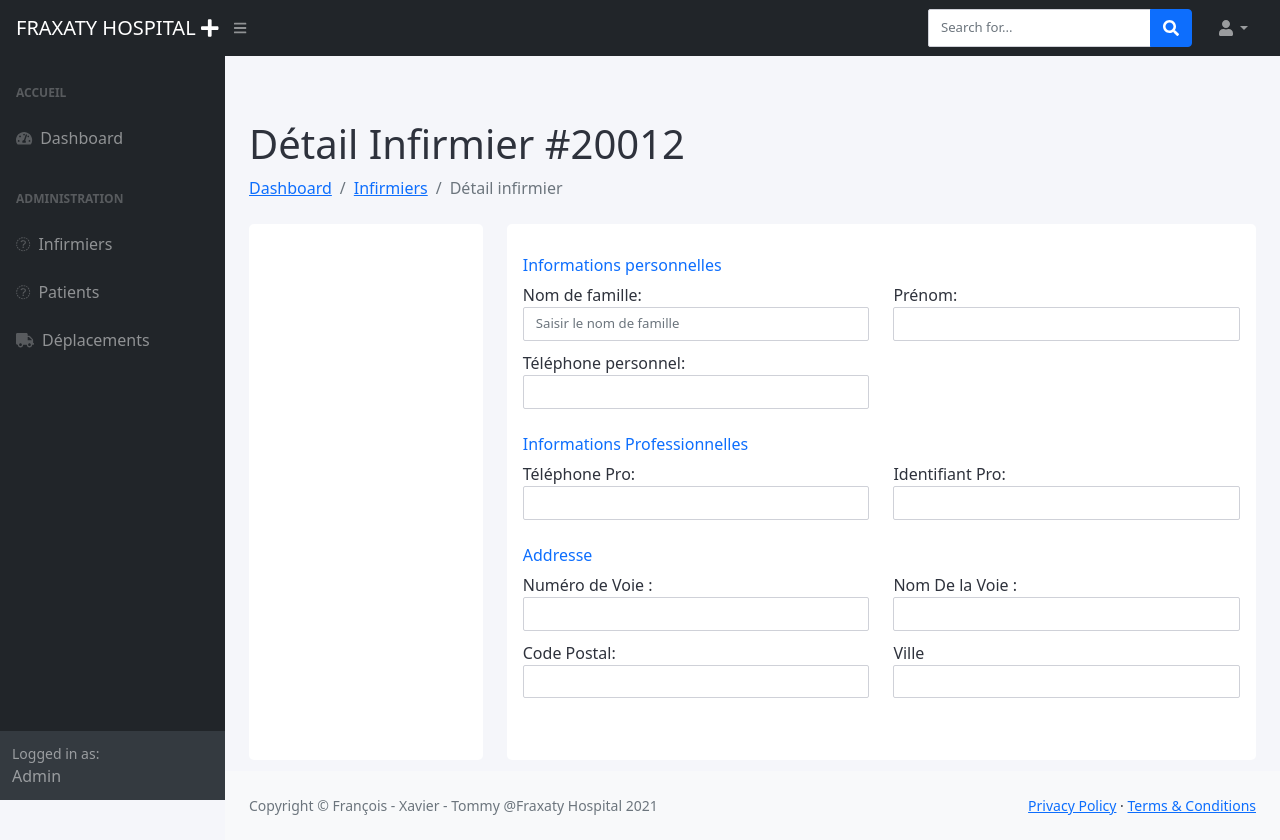
After one commit to Franec59/Fraxaty, a Flask app: template templates/infirmier.html in a window 1280 px wide. The commit adds this page. Run offline with Flask 2, Linux system fonts and the light colour scheme; the template is opened without the code that fills it, so the values that code supplies are empty; some libraries are stand-ins or nearby versions.

Commit message:
Experimental edits

```diff
--- a/app.py
+++ b/app.py
@@ -1,47 +1,37 @@
 from flask import Flask, render_template, request
-from controller.infirmiersController import InfirmiersController
-from model.infirmier import Infirmier
+from controller.infirmiersController import *
 
 
-infirmier = Infirmier()
-infirmiersController = InfirmiersController()
 
 app = Flask(__name__)
 
 
-@app.route("/infirmiers")
-def infirmiers():
-    return render_template("infirmiers.html")
 
-@app.route("/infirmiers")
-def affichage():
-    return infirmiersController.fetchInfirmiers(infirmier)
-
-@app.route('/deleteInfirmier/<int:id>')
-def deleteInfirmier(id_infirmier):
-    return infirmiersController.delete(infirmier, id_infirmier)
-
-@app.route('/addInfirmier')
-def addInfirmier():
-    return infirmiersController.add()
-
-@app.route('/traitementInfirmier', methods=['POST','GET'])
-def traitementInfirmier():
-    data = request.form
-    return infirmiersController.traitementInfirmier(infirmier, data)
-
-@app.route('/updateInfirmier')
-def updateInfirmier():
-    data = request.args
-    return infirmiersController.update(data)
-
-@app.route('/traitementUpdateInfirmier', methods=['POST','GET'])
-def traitementUpdateInfirmier():
-    data = request.form
-    return infirmiersController.traitementUpdateInfirmier(infirmier, data)
+@app.route("/")
+def dashboard():
+    return render_template('dashboard.html')
 
 
+@app.route("/infirmiers", methods=['POST', 'GET'])
+def infirmiers():
+    return InfirmiersController.infirmiers()
+
+@app.route("/infirmier/creation", methods=['POST', 'GET'])
+def creationInfirmier():
+    return InfirmiersController.infirmier("creation")
 
 
+@app.route("/infirmier/detail/<int:id>", methods=['POST', 'GET'])
+def detailInfirmier(id):
+    return InfirmiersController.infirmier( "detail", id)
 
-# app.run()
+
+@app.route("/infirmier/update/<int:id>", methods=['POST', 'GET'])
+def updateInfirmier(id):
+    return InfirmiersController.infirmier("update", id)
+
+
+@app.route("/infirmier/traitement/<context>", methods=['POST', 'GET'])
+def traitementInfirmier(context):
+    data = request.form
+    return InfirmiersController.traitement(context, data)
--- /dev/null
+++ b/static/css/fraxaty.css
@@ -0,0 +1,73 @@
+body {
+margin: 0;
+padding-top: 40px;
+color: #2e323c;
+background: #f5f6fa;
+position: relative;
+height: 100%;
+}
+.account-settings .user-profile {
+    margin: 0 0 1rem 0;
+    padding-bottom: 1rem;
+    text-align: center;
+}
+.account-settings .user-profile .user-avatar {
+    margin: 0 0 1rem 0;
+}
+.account-settings .user-profile .user-avatar img {
+    width: 90px;
+    height: 90px;
+    -webkit-border-radius: 100px;
+    -moz-border-radius: 100px;
+    border-radius: 100px;
+}
+.account-settings .user-profile h5.user-name {
+    margin: 0 0 0.5rem 0;
+}
+.account-settings .user-profile h6.user-email {
+    margin: 0;
+    font-size: 0.8rem;
+    font-weight: 400;
+    color: #9fa8b9;
+}
+.account-settings .about {
+    margin: 2rem 0 0 0;
+    text-align: center;
+}
+.account-settings .about h5 {
+    margin: 0 0 15px 0;
+    color: #007ae1;
+}
+.account-settings .about p {
+    font-size: 0.825rem;
+}
+.form-control {
+    border: 1px solid #cfd1d8;
+    -webkit-border-radius: 2px;
+    -moz-border-radius: 2px;
+    border-radius: 2px;
+    font-size: .825rem;
+    background: #ffffff;
+    color: #2e323c;
+}
+
+.card {
+    background: #ffffff;
+    -webkit-border-radius: 5px;
+    -moz-border-radius: 5px;
+    border-radius: 5px;
+    border: 0;
+    margin-bottom: 1rem;
+}
+
+.form-group {
+    margin-bottom: 10px;
+}
+
+.form-buttons {
+    margin-top: 20px;
+}
+
+.form-buttons button{
+    margin-right: 20px;
+}
--- a/templates/base.html
+++ b/templates/base.html
@@ -8,8 +8,11 @@
         <meta name="description" content="" />
         <meta name="author" content="" />
         <title>{% block title %} {{ page_title }} {% endblock %}</title>
+        {% block styles %}
         <link href="https://cdn.jsdelivr.net/npm/simple-datatables@latest/dist/style.css" rel="stylesheet" />
-        <link href="../static/css/styles.css" rel="stylesheet" />
+        <link href="/static/css/styles.css" rel="stylesheet" />
+        <link href="/static/css/fraxaty.css" rel="stylesheet" />
+        {% endblock styles %}
         <script src="https://cdnjs.cloudflare.com/ajax/libs/font-awesome/5.15.3/js/all.min.js" crossorigin="anonymous"></script>
     </head>
     <body class="sb-nav-fixed">
@@ -45,7 +48,7 @@
 
                         <div class="nav">
                             <div class="sb-sidenav-menu-heading">Accueil</div>
-                            <a class="nav-link" href="index.html">
+                            <a class="nav-link" href="/">
                                 <div class="sb-nav-link-icon"><i class="fas fa-tachometer-alt"></i></div>
                                 Dashboard
                             </a>
@@ -73,57 +76,14 @@
             </div>
             <div id="layoutSidenav_content">
                 <main>
-                    <div class="container-fluid px-4">
-                        <h1 class="mt-4">{{ page_title }}</h1>
-                        <ol class="breadcrumb mb-4">
-                            <li class="breadcrumb-item"><a href="index.html">Dashboard</a></li>
-                            <li class="breadcrumb-item active">{{ page_title }}</li>
-                        </ol>
-                        <div class="card mb-4">
-                            <div class="card-body">
-                                DataTables is a third party plugin that is used to generate the demo table below. For more information about DataTables, please visit the
-                                <a target="_blank" href="https://datatables.net/">official DataTables documentation</a>
-                                .
-                            </div>
-                        </div>
-                        <div class="card mb-4">
-                            <div class="card-header">
-                                <i class="fas fa-table me-1"></i>
-                                DataTable Example
-                            </div>
-                            <div class="card-body">
-                                <table id="datatablesSimple">
-                                    <thead>
-                                        <tr>
-                                            <th>Name</th>
-                                            <th>Position</th>
-                                            <th>Office</th>
-                                            <th>Age</th>
-                                            <th>Start date</th>
-                                            <th>Salary</th>
-                                        </tr>
-                                    </thead>
+                {% block main %}
 
-                                    <tbody>
-                                        <tr>
-                                            <td>Tiger Nixon</td>
-                                            <td>System Architect</td>
-                                            <td>Edinburgh</td>
-                                            <td>61</td>
-                                            <td>2011/04/25</td>
-                                            <td>$320,800</td>
-                                        </tr>
-
-                                    </tbody>
-                                </table>
-                            </div>
-                        </div>
-                    </div>
+                {% endblock main %}
                 </main>
                 <footer class="py-4 bg-light mt-auto">
                     <div class="container-fluid px-4">
                         <div class="d-flex align-items-center justify-content-between small">
-                            <div class="text-muted">Copyright &copy; Your Website 2021</div>
+                            <div class="text-muted">Copyright &copy; François - Xavier - Tommy @Fraxaty Hospital 2021</div>
                             <div>
                                 <a href="#">Privacy Policy</a>
                                 &middot;
@@ -135,8 +95,8 @@
             </div>
         </div>
         <script src="https://cdn.jsdelivr.net/npm/bootstrap@5.1.3/dist/js/bootstrap.bundle.min.js" crossorigin="anonymous"></script>
-        <script src="../static/js/scripts.js"></script>
+        <script src="/static/js/scripts.js"></script>
         <script src="https://cdn.jsdelivr.net/npm/simple-datatables@latest" crossorigin="anonymous"></script>
-        <script src="../static/js/datatables-simple-demo.js"></script>
+        <script src="/static/js/datatables-simple-demo.js"></script>
     </body>
 </html>
--- /dev/null
+++ b/templates/infirmier.html
@@ -0,0 +1,168 @@
+{% extends "base.html" %}
+
+{% block styles %}
+{{ super ()}}
+
+
+
+{% endblock styles %}
+
+{% block main %}
+
+
+<div class="container-fluid px-4">
+<h1 class="mt-4">Détail Infirmier #20012</h1>
+<ol class="breadcrumb mb-4">
+    <li class="breadcrumb-item"><a href="/">Dashboard</a></li>
+    <li class="breadcrumb-item"><a href="/infimiers">Infirmiers</a></li>
+    <li class="breadcrumb-item active">Détail infirmier</li>
+</ol>
+
+<div class="row gutters">
+<div class="col-xl-3 col-lg-3 col-md-12 col-sm-12 col-12">
+<div class="card h-100">
+	<div class="card-body">
+		<div class="account-settings">
+
+            {% if context == "detail" %}
+			<div class="user-profile">
+				<div class="user-avatar">
+					<img src="https://bootdey.com/img/Content/avatar/avatar7.png" alt="Maxwell Admin">
+				</div>
+				<!-- <h5 class="user-name">Yuki Hayashi</h5>
+				<h6 class="user-email">yuki@Maxwell.com</h6> -->
+			</div>
+			<div class="about">
+				<h5>Notes</h5>
+				<p>Master en Biologie</p>
+			</div>
+            {% endif %}
+
+            {% if context == "creation" %}
+			<div class="about">
+				<h5>Création Infirmier</h5>
+				<p>Veuillez saisir les informations concernant l'infirmier</p>
+			</div>
+            {% endif %}
+
+		</div>
+	</div>
+</div>
+</div>
+<div class="col-xl-9 col-lg-9 col-md-12 col-sm-12 col-12">
+<div class="card h-100">
+	<div class="card-body">
+
+        {% if context == "creation" or context == "update" %}
+        <form action="/infirmier/traitement/{{context}}" method="POST">
+        {% endif %}
+        <div class="row gutters">
+            <div class="col-xl-12 col-lg-12 col-md-12 col-sm-12 col-12">
+                <h6 class="mt-3 mb-2 text-primary">Informations personnelles</h6>
+            </div>
+            <div class="col-xl-6 col-lg-6 col-md-6 col-sm-6 col-12">
+                <div class="form-group">
+                    <label for="nom">Nom de famille:</label>
+                    <input class="form-control" type="text" value="{{infirmier_data.nom}}"  id="nom" name="nom" placeholder="Saisir le nom de famille" required>
+                </div>
+            </div>
+            <div class="col-xl-6 col-lg-6 col-md-6 col-sm-6 col-12">
+                <div class="form-group">
+                    <label for="prenom">Prénom:</label>
+                    <input class="form-control" value="{{infirmier_data.prenom}}"  type="text"  id="prenom" name="prenom" required>
+                </div>
+            </div>
+            <div class="col-xl-6 col-lg-6 col-md-6 col-sm-6 col-12">
+                <div class="form-group">
+                    <label for="tel_perso">Téléphone personnel:</label>
+                    <input class="form-control" value="{{infirmier_data.tel_perso}}"  type="tel" id="tel_perso" name="tel_perso" required>
+                </div>
+            </div>
+        </div>
+
+		<div class="row gutters">
+			<div class="col-xl-12 col-lg-12 col-md-12 col-sm-12 col-12">
+				<h6 class="mt-3 mb-2 text-primary">Informations Professionnelles</h6>
+			</div>
+			<div class="col-xl-6 col-lg-6 col-md-6 col-sm-6 col-12">
+				<div class="form-group">
+					<label for="nom">Téléphone Pro:</label>
+                    <input value="{{infirmier_data.tel_pro}}" class="form-control" type="tel" id="tel_pro" name="tel_pro" required>
+				</div>
+			</div>
+			<div class="col-xl-6 col-lg-6 col-md-6 col-sm-6 col-12">
+				<div class="form-group">
+					<label for="prenom">Identifiant Pro:</label>
+					<input value="{{infirmier_data.numero_pro}}" class="form-control" type="number" name="numero_pro" id="numero_pro" required>
+				</div>
+			</div>
+		</div>
+
+
+		<div class="row gutters">
+			<div class="col-xl-12 col-lg-12 col-md-12 col-sm-12 col-12">
+				<h6 class="mt-3 mb-2 text-primary">Addresse</h6>
+			</div>
+			<div class="col-xl-6 col-lg-6 col-md-6 col-sm-6 col-12">
+				<div class="form-group">
+					<label for="Street">Numéro de Voie :</label>
+					<input value="{{infirmier_data.numero}}" class="form-control" type="number" id="numero" name="numero" required>
+				</div>
+			</div>
+			<div class="col-xl-6 col-lg-6 col-md-6 col-sm-6 col-12">
+				<div class="form-group">
+					<label for="ciTy">Nom De la Voie :</label>
+					<input value="{{infirmier_data.rue}}" class="form-control" type="text" id="rue" name="rue" required>
+				</div>
+			</div>
+			<div class="col-xl-6 col-lg-6 col-md-6 col-sm-6 col-12">
+				<div class="form-group">
+					<label for="cp">Code Postal:</label>
+					<input value="{{infirmier_data.cp}}" class="form-control" type="number" id="cp" name="cp" required>
+				</div>
+			</div>
+			<div class="col-xl-6 col-lg-6 col-md-6 col-sm-6 col-12">
+				<div class="form-group">
+					<label for="ville">Ville</label>
+					<input value="{{infirmier_data.ville}}" class="form-control" type="text" id="ville" name="ville" required>
+				</div>
+			</div>
+		</div>
+		<div class="row gutters form-buttons">
+			<div class="col-xl-12 col-lg-12 col-md-12 col-sm-12 col-12">
+                {% if context == "creation" %}
+				<div class="text-right">
+					<button type="button" id="cancel" name="cancel" class="btn btn-secondary">Annuler</button>
+					<button type="submit" name="valider" class="btn btn-primary">Valider</button>
+				</div>
+                {% endif %}
+
+                {% if context == "update" %}
+				<div class="text-right">
+					<button type="button" id="cancel" name="cancel" class="btn btn-secondary">Annuler</button>
+					<button type="submit" name="valider" class="btn btn-primary">Mettre à jour</button>
+				</div>
+                {% endif %}
+
+                {% if context == "detail" %}
+				<div class="text-right">
+					<button type="button" id="cancel" name="cancel" class="btn btn-danger">Supprimer</button>
+					<a href="/infirmier/update/{{infirmier_data.idinfirmier}}" class="btn btn-secondary" role="button">Modifier</a>
+				</div>
+                {% endif %}
+			</div>
+		</div>
+
+        {% if context == "creation" or context == "update" %}
+        </form>
+        {% endif %}
+
+	</div>
+
+</div>
+</div>
+</div>
+</div>
+
+
+{% endblock main %}
--- /dev/null
+++ b/to_del/index.html
@@ -0,0 +1 @@
+{% extends "base.html" %}
```
Also changed, not shown: controller/infirmiersController.py (+15 -17 lines), controller/patientController.py (deleted, +0 -18 lines), model/infirmier.py (+9 -2 lines), templates/infirmiers.html (+33 -17 lines), templates/dashboard.html (renamed from templates/index.html), to_del/creation_infirmier.html (renamed from templates/creation_infirmier.html), to_del/creation_patient.html (renamed from templates/creation_patient.html), to_del/formulaire_deplacement.html (renamed from templates/formulaire_deplacement.html), to_del/patient.html (renamed from templates/patient.html), to_del/patient_update.html (renamed from templates/patient_update.html).
